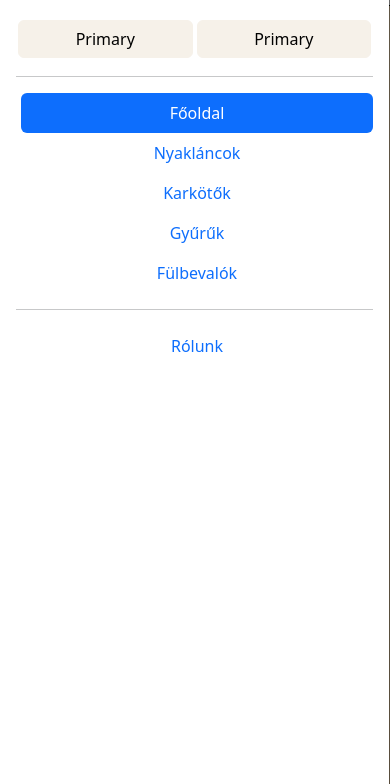
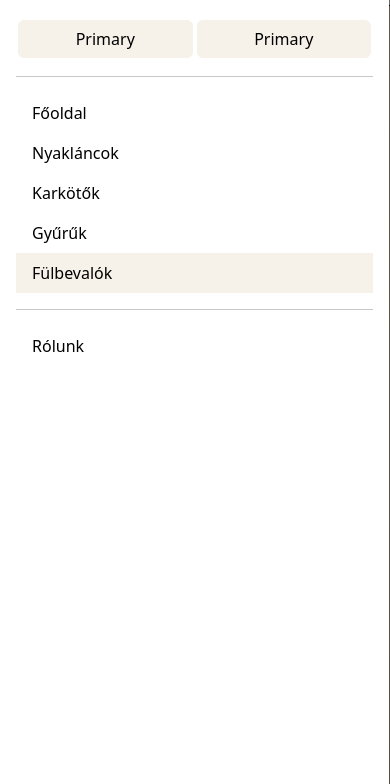
Before and after one commit to tothgergogithub/Cristalia_eksszerwebshop, a plain HTML site: page html/fulbevalok.html in a window 390 px wide. Both pictures are taken after a click on the button "Toggle navigation". Shown: the part 60-844 px from the top of the page. Drawn offline with nearby package versions, Linux system fonts and the light colour scheme.

Commit message:
hamburgermenuindexek

```diff
--- a/html/fulbevalok.html
+++ b/html/fulbevalok.html
@@ -3,8 +3,9 @@
 <head>
     <meta charset="UTF-8">
     <meta name="viewport" content="width=device-width, initial-scale=1.0">
+    <link href="https://cdn.jsdelivr.net/npm/bootstrap@5.3.8/dist/css/bootstrap.min.css" rel="stylesheet"
+        integrity="sha384-sRIl4kxILFvY47J16cr9ZwB07vP4J8+LH7qKQnuqkuIAvNWLzeN8tE5YBujZqJLB" crossorigin="anonymous">
     <link rel="stylesheet" href="../stilesheets/termekek.css">
-    <link href="https://cdn.jsdelivr.net/npm/bootstrap@5.3.8/dist/css/bootstrap.min.css" rel="stylesheet" integrity="sha384-sRIl4kxILFvY47J16cr9ZwB07vP4J8+LH7qKQnuqkuIAvNWLzeN8tE5YBujZqJLB" crossorigin="anonymous">
     <link rel="stylesheet" href="../stilesheets/navbar-footer-style.css">
     <title>Nyakláncok</title>
 </head>
@@ -72,25 +73,25 @@
           </div>
         </div>
         <hr class="divider">
-        <ul class="nav nav-pills nav-fill flex-column align-left" id=".offcanva-navbar-costume">
+        <ul class="nav nav-pills nav-fill flex-column align-left" id="offcanva-navbar-costume">
             <li class="nav-item">
-            <a class="nav-link active" aria-current="page" href="#">Főoldal</a>
+              <a class="nav-link" aria-current="page" href="index.html">Főoldal</a>
             </li>
             <li class="nav-item">
-            <a class="nav-link" href="#">Nyakláncok</a>
+              <a class="nav-link" href="nyaklancok.html">Nyakláncok</a>
             </li>
             <li class="nav-item">
-            <a class="nav-link" aria-disabled="true">Karkötők</a>
+              <a class="nav-link" href="karkotok.html">Karkötők</a>
             </li>
             <li class="nav-item">
-            <a class="nav-link" href="#">Gyűrűk</a>
+              <a class="nav-link" href="gyuruk.html">Gyűrűk</a>
             </li>
             <li class="nav-item">
-            <a class="nav-link " aria-disabled="true">Fülbevalók</a>
+              <a class="nav-link active" href="fulbevalok.html">Fülbevalók</a>
             </li>
             <hr class="driver">
             <li class="nav-item">
-            <a class="nav-link" aria-disabled="true">Rólunk</a>
+              <a class="nav-link" href="rolunk.html">Rólunk</a>
             </li>
           </ul>
       </div>
```
Also changed, not shown: html/gyuruk.html (+7 -7 lines), html/karkotok.html (+7 -7 lines), html/nyaklancok.html (+7 -7 lines). Lines whose indentation alone changed are shown as unchanged.
